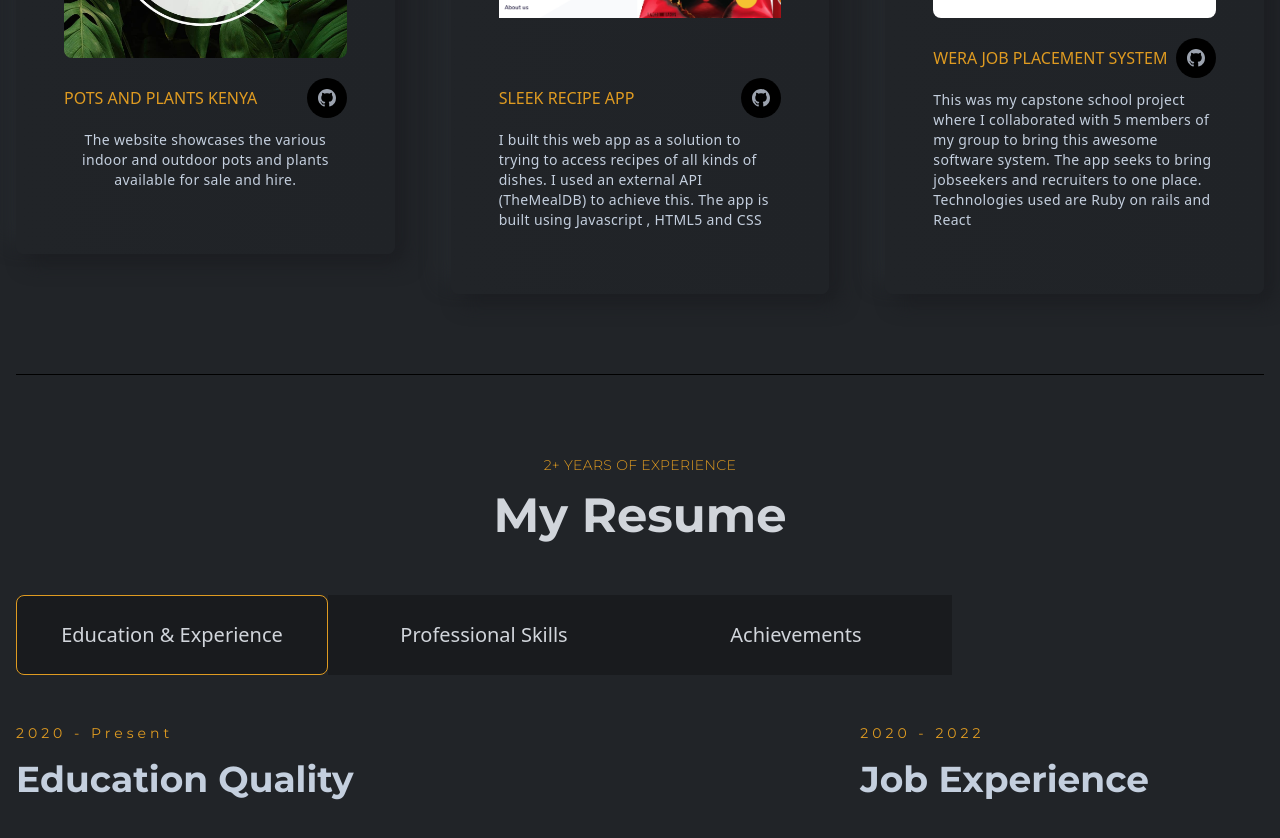
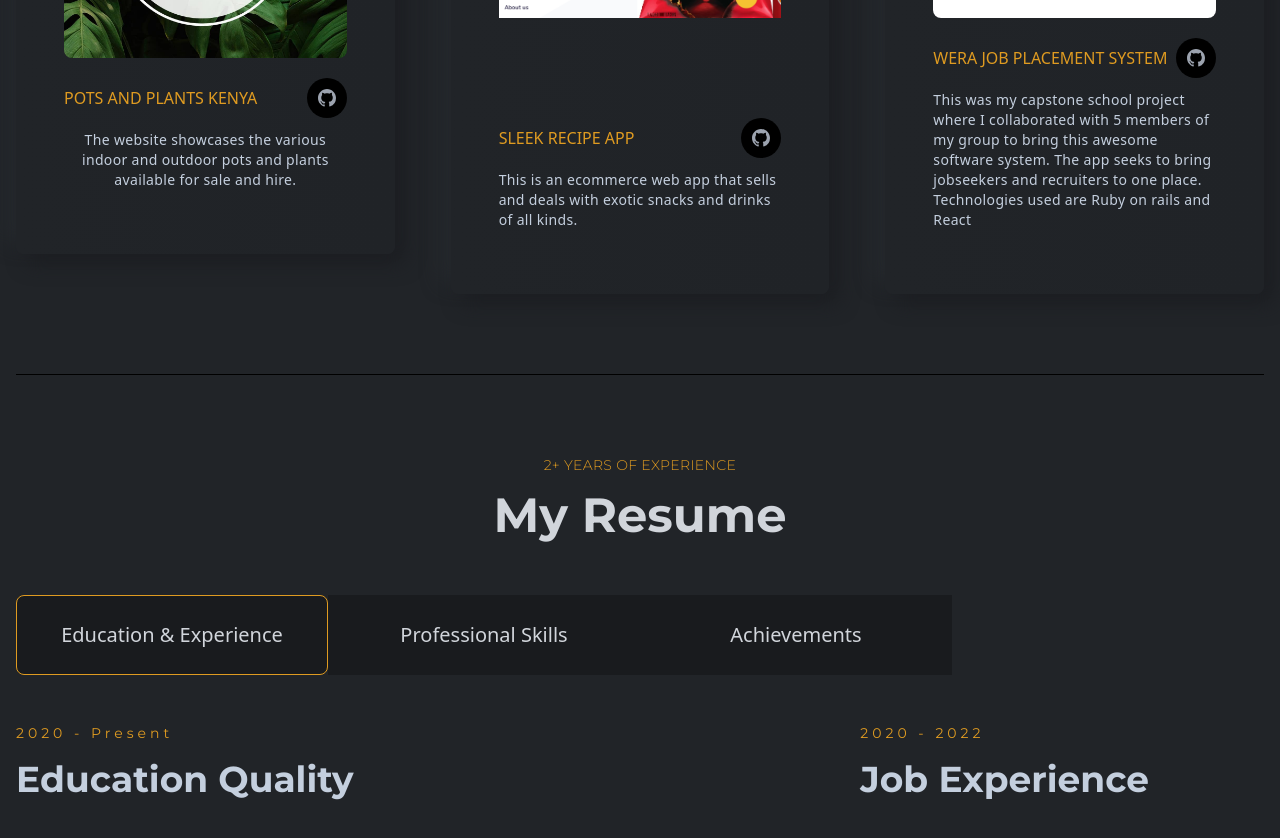
Before and after one commit to alvinmithamo/portifolio-revamp, a React (Create React App) app: page / in a window 1280 px wide. Shown: the part 2000-2838 px from the top of the page. Built offline with nearby package versions, Linux system fonts and the light colour scheme.

Commit message:
added description

```diff
--- a/src/components/projects/Projects.js
+++ b/src/components/projects/Projects.js
@@ -30,7 +30,7 @@ const Projects = () => {
         </button>
         <ProjectsCard
           title="SLEEK RECIPE APP"
-          des=" I built this web app as a solution to trying to access recipes of all kinds of dishes. I used an external API (TheMealDB) to achieve this. The app is built using Javascript , HTML5 and CSS"
+          des=" This is an ecommerce web app that sells and deals with exotic snacks and drinks of all kinds."
           src={projectFive}
 
           />
```
